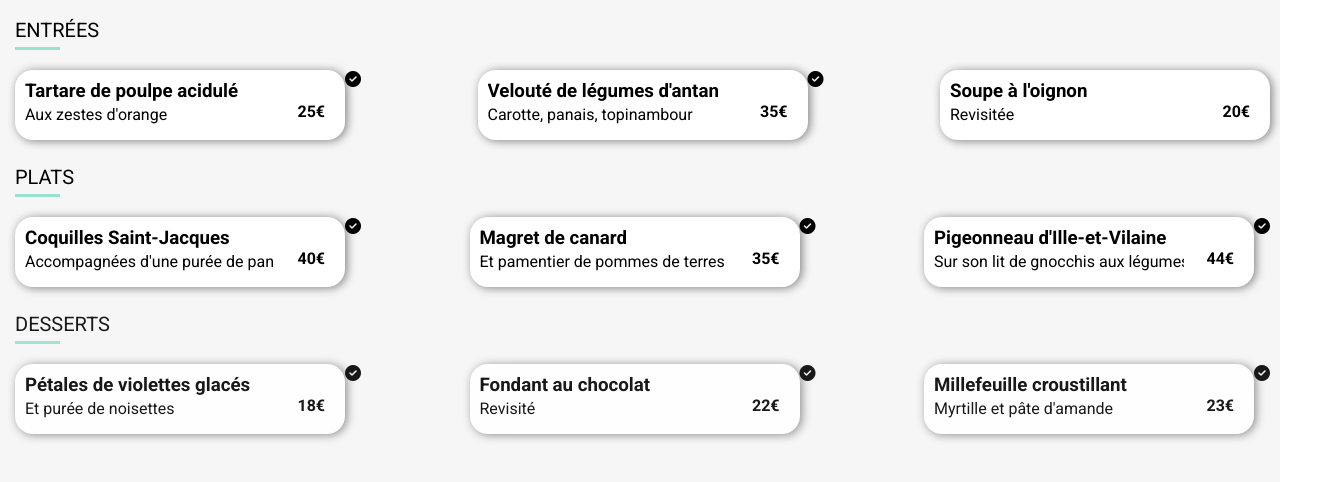
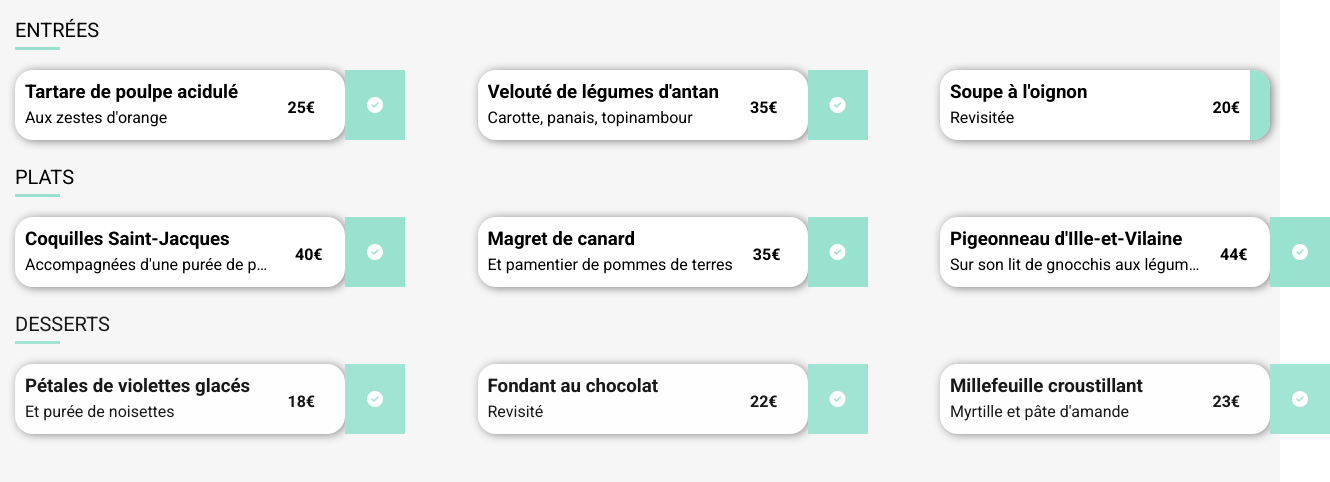
Before and after one commit to WilliamG57/Projet-3, a website: page à-la-française.html in a window 1280 px wide. Shown: the part 318-800 px from the top of the page, 1330 px wide, since content can reach past the window. Drawn offline with Linux system fonts and the light colour scheme; a web font is replaced by a local one.

Commit message:
Ajout de l'animation check

```diff
--- a/sass/_card.scss
+++ b/sass/_card.scss
@@ -89,43 +89,86 @@
 
 .contenu-global {
     display: flex;
-    justify-content: space-between;
+    justify-content: column;
     &-card {
         display: flex;
-        justify-content: space-between;
         margin-bottom: 25px;
         background-color: #fff;
         width: 300px;
-        max-width: 100%;
-        height: 50px;
+        height: 60px;
         box-shadow: 2px 1px 10px grey;
         border-radius: 18px;
-        padding: 10px 20px 10px 10px;
-        line-height: 23px;
+        padding: 0px 20px 10px 10px;
+        line-height: 25px;
+        overflow: hidden;
+        cursor: pointer;
+
         &-name {
+            display: flex;
+            flex-direction: column;
+            flex-grow: 1;
+            padding: 10px 10px 0 0;
+            max-width: 250px;
+        }
+
+        h3 {
+            overflow: hidden;
             white-space: nowrap;
-            overflow: hidden;
-            max-width: 250px;
             text-overflow: ellipsis;
         }
+
+        p {
+            overflow: hidden;
+            white-space: nowrap;
+            text-overflow: ellipsis;
+        }
+
         &-price {
-            align-self: flex-end;
+            display: flex;
+            flex-direction: column;
+            justify-content: flex-end;
             font-weight: bold;
-            margin-left: 5px;
-            margin-bottom: 7px;
+            padding: 10px;
         }
-        // .check {
-        //     display: flex;
-        //     align-items: center;
-        //     justify-content: center;
-        //     background-color: $tertiary;
-        //     color: #fff;
-        //     width: 35px;
-        //     margin-right: -62px;
-        //     opacity: 1;
-        // }
+
+        &-check {
+            display: flex;
+            align-items: center;
+            justify-content: center;
+            background-color: $tertiary;
+            color: #fff;
+            height: 70px;
+            width: 60px;
+            padding-top: none;
+            margin-right: -60px;
+        }
+    }
+
+    // &-slide-effect {
+    //     animation: slide-bottom 1.5s 3s ease-in-out both;
+    // }
+
+    &-card:hover .contenu-global-card-check {
+        margin-right: -20px;
+    }
+    &-card:hover .check {
+        transform: rotate(360deg);
+        transition-duration: 1s;
     }
 }
+
+// @keyframes slide-bottom {
+//     0% {
+//         transform: translateY(50px);
+//         filter: blur(1px);
+//         opacity: 0;
+//     }
+//     100% {
+//         transform: translateY(0px);
+//         filter: blur(0);
+//         opacity: 1;
+//     }
+// }
 
 .order-button {
     display: flex;
--- a/à-la-française.html
+++ b/à-la-française.html
@@ -56,7 +56,7 @@
                             </div>
 
                             <div class="contenu-global">
-                                <div class="contenu-global-card">
+                                <div class="contenu-global-card contenu-global-slide-effect">
                                     <div class="contenu-global-card-name">
                                         <h3>Velouté de légumes d'antan</h3>
                                         <p>Carotte, panais, topinambour</p>
@@ -64,7 +64,7 @@
                                     <div class="contenu-global-card-price">35€</div>
                                 </div>
                                 <div class="contenu-global-card-check">
-                                    <i class="fa-solid fa-circle-check"></i>
+                                    <i class="fa-solid fa-circle-check check"></i>
                                 </div>
                             </div>
 
@@ -75,11 +75,9 @@
                                         <p>Revisitée</p>
                                     </div>
                                     <div class="contenu-global-card-price">20€</div>
-                                <!-- </div> -->
-                                <!-- <div class="contenu-global-card-check"> -->
-                                    <!-- <div class="check">
-                                        <i class="fa-solid fa-circle-check"></i>
-                                    </div> -->
+                                    <div class="contenu-global-card-check">
+                                        <i class="fa-solid fa-circle-check check"></i>
+                                    </div>
                                 </div>
                             </div>
                         </div>
```
Also changed, not shown: sass/main.css, 1 other file.
